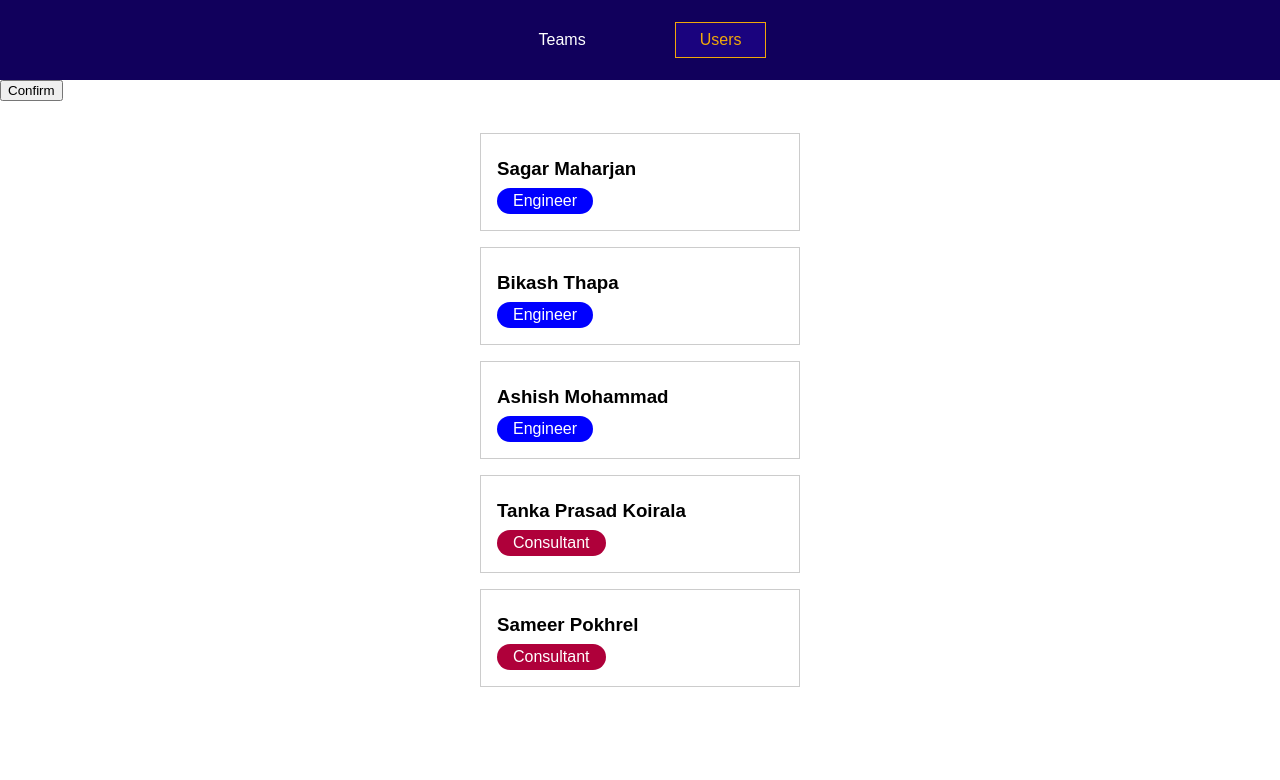
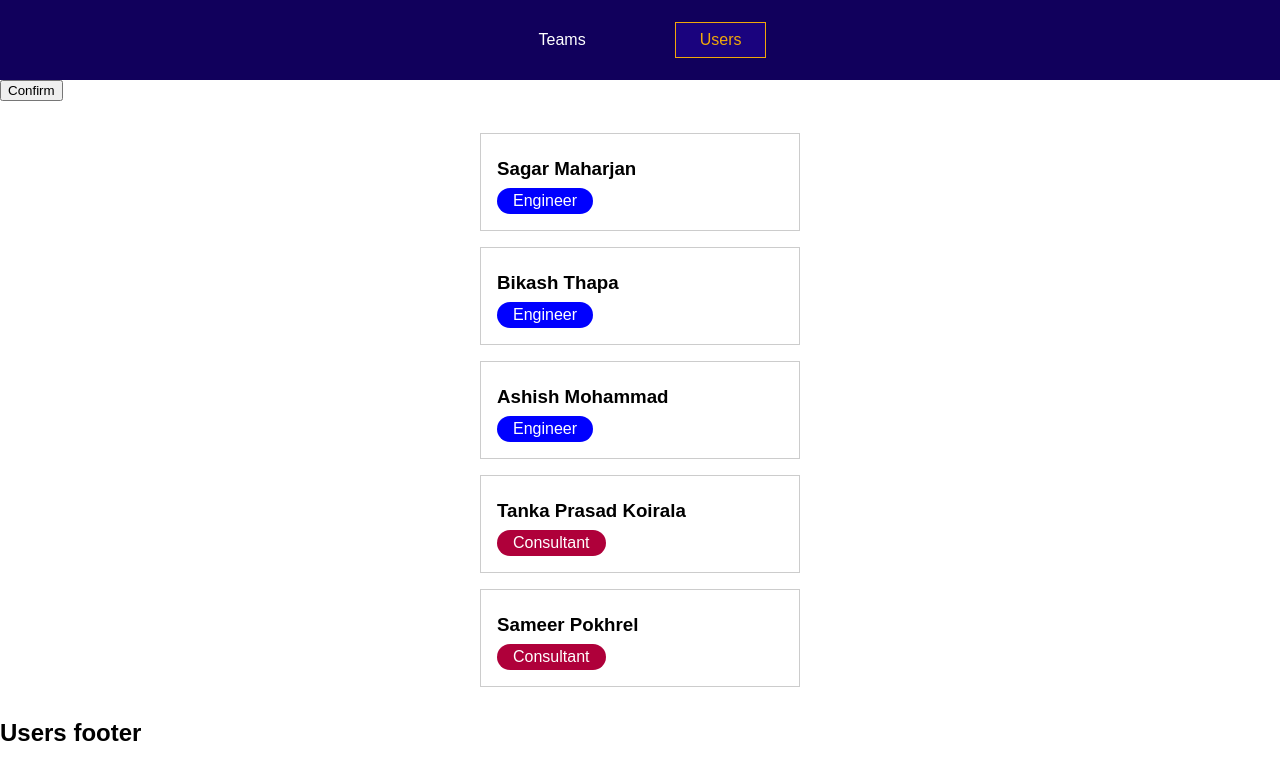
Before and after one commit to sagarmhrjn/vue-walkthrough, a Vue app: page /users in a window 1280 px wide. Shown: the top 780 px of the page. Built offline with nearby package versions, Linux system fonts and the light colour scheme.

Commit message:
redering multiple routes with named router views

```diff
--- a/src/App.vue
+++ b/src/App.vue
@@ -3,6 +3,9 @@
   <main>
     <router-view></router-view>
   </main>
+  <footer>
+    <router-view name="footer"></router-view>
+  </footer>
 </template>
 
 <script>
--- /dev/null
+++ b/src/components/teams/TeamsFooter.vue
@@ -0,0 +1,3 @@
+<template>
+    <h2>Team footer</h2>
+</template>
--- /dev/null
+++ b/src/components/users/UsersFooter.vue
@@ -0,0 +1,3 @@
+<template>
+  <h2>Users footer</h2>
+</template>
```
Also changed, not shown: src/main.js (+10 -8 lines).
